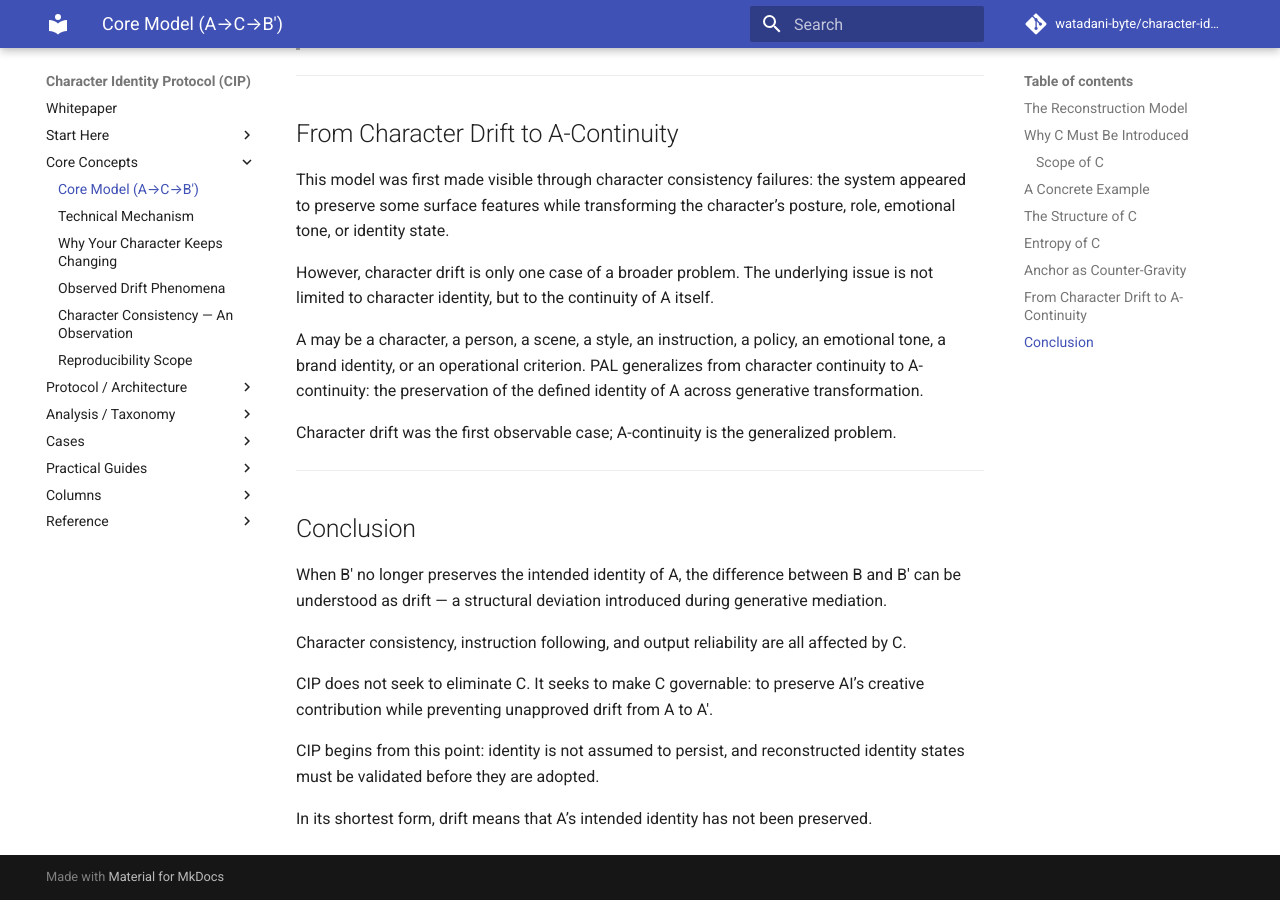
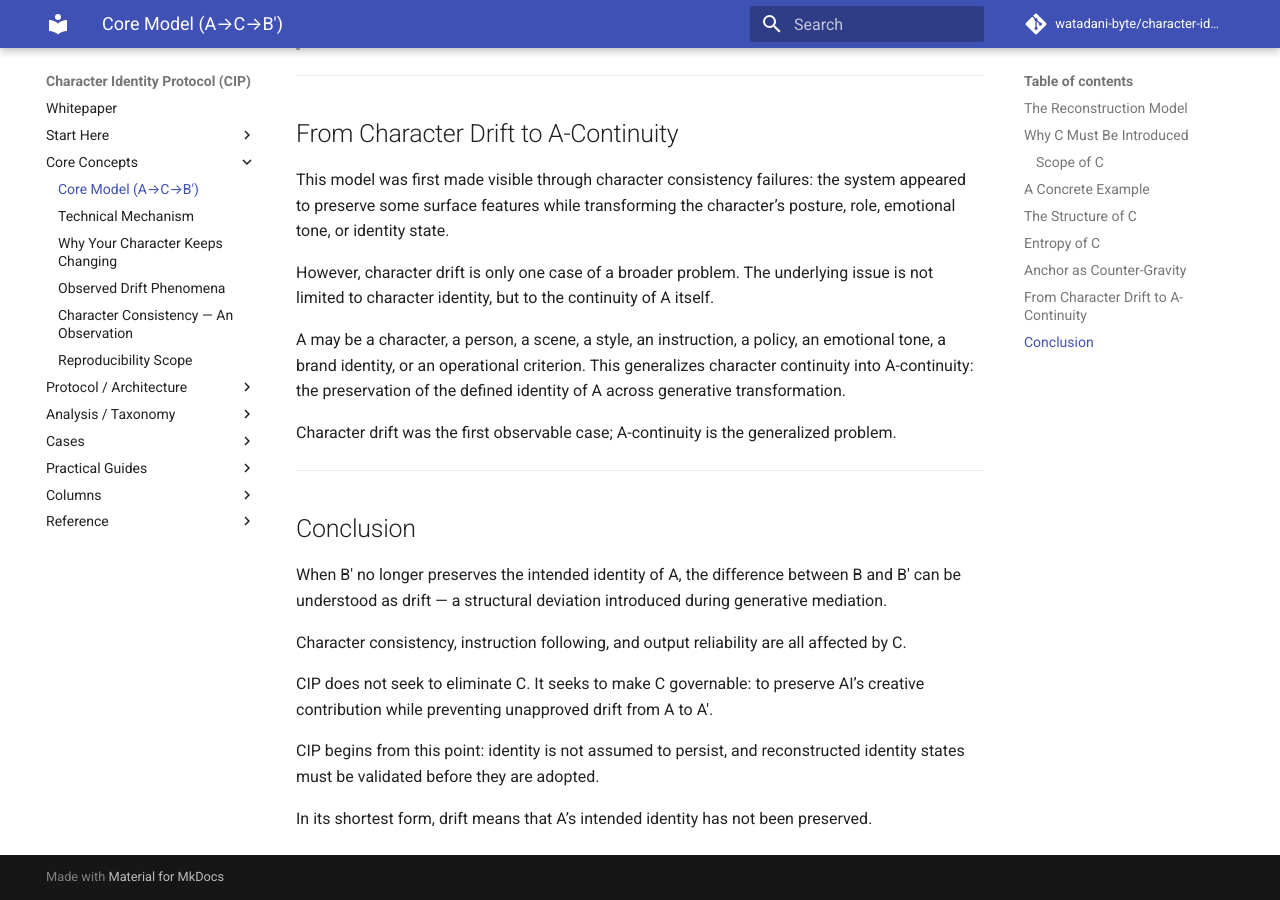
Before and after one commit to watadani-byte/character-identity-protocol, an MkDocs documentation site: the page built from docs/model_a_c_b.md, in a window 1280 px wide and 900 px high, scrolled down 3483 px. Built offline with MkDocs 1.6.1 and Material for MkDocs 9.7.7, drawn with Linux system fonts in a browser that asks for light colours; comment, search, counter and statistics services are not loaded.

Commit message:
model_a_c_b.md を更新

```diff
--- a/docs/model_a_c_b.md
+++ b/docs/model_a_c_b.md
@@ -130,7 +130,7 @@ This model was first made visible through character consistency failures: the sy
 
 However, character drift is only one case of a broader problem. The underlying issue is not limited to character identity, but to the continuity of A itself.
 
-A may be a character, a person, a scene, a style, an instruction, a policy, an emotional tone, a brand identity, or an operational criterion. PAL generalizes from character continuity to A-continuity: the preservation of the defined identity of A across generative transformation.
+A may be a character, a person, a scene, a style, an instruction, a policy, an emotional tone, a brand identity, or an operational criterion. This generalizes character continuity into A-continuity: the preservation of the defined identity of A across generative transformation.
 
 Character drift was the first observable case; A-continuity is the generalized problem.
 
```
